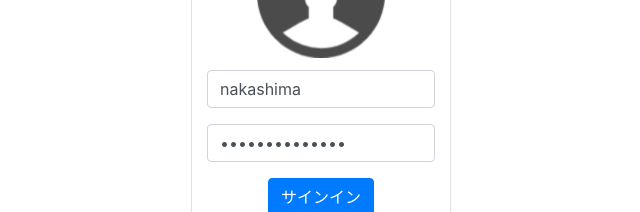
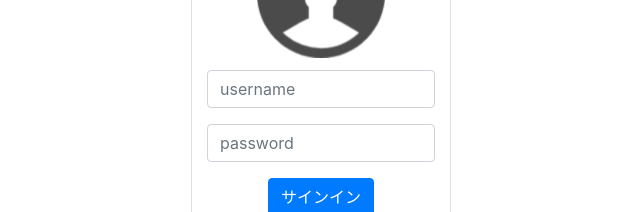
Before and after one commit to cmb-sy/Manage-Tasks-with-Kanban-board, a Vue app in the folder frontend/: page /signin in a window 1280 px wide. Shown: the part 304-516 px from the top of the page, without its empty margins (319-959 px from the left). Built offline with nearby package versions, Linux system fonts and the light colour scheme; the HTML template or start-up script is replaced by a standard one.

Commit message:
add comment

```diff
--- a/frontend/src/components/authentication/SignIn.vue
+++ b/frontend/src/components/authentication/SignIn.vue
@@ -1,4 +1,9 @@
 <script setup>
+/**
+ * アクセストークンを受け取り保存できたらログイン成功。
+ * <form>で送るとBroken pipe from が発生する。serializerの受け取り方に問題ありなので、使う場合は修正が必要
+ */
+
 import { ref } from "vue";
 import { useStore } from "vuex";
 import { useRouter } from "vue-router";
@@ -7,14 +12,13 @@ import axios from "axios";
 const store = useStore();
 const $router = useRouter();
 
+// オブジェクトはリアクティブに変更
 const userData = ref({
-  username: "nakashima",
-  password: "Hogehoge1234!!",
+  username: "",
+  password: "",
 });
 
-// アクセストークンを受け取り保存できたらログイン成功
 const signIn = async () => {
-  console.log(userData.value);
   try {
     // 非同期：レスポンスが受信されるまで待機
     const response = await axios.post(
@@ -23,7 +27,7 @@ const signIn = async () => {
     );
 
     updateUserAuthentication(response); //tokenとusernameの保存
-    $router.push("/backboard");
+    $router.push("/backboard"); // backboardへルーティング
   } catch (e) {
     alert("ログインに失敗しました");
     console.error(e);
@@ -44,7 +48,6 @@ const updateUserAuthentication = (authnticationJson) => {
     <head>
       <title>ログイン</title>
     </head>
-    <!-- <form class="text-center card"> -->
     <div class="card-body text-center card" style="text-align: center">
       <h1 class="card-title">
         <img src="../../assets/css/img/accountIcon.png" alt="ログイン" />
@@ -72,6 +75,5 @@ const updateUserAuthentication = (authnticationJson) => {
         サインアップは<router-link to="/signup">こちら</router-link>
       </p>
     </div>
-    <!-- </form> -->
   </div>
 </template>
--- a/frontend/src/components/authentication/SingnUp.vue
+++ b/frontend/src/components/authentication/SingnUp.vue
@@ -13,11 +13,11 @@ const userSignupData = ref({
 
 const signUp = async () => {
   try {
+    // 非同期：レスポンスが受信されるまで待機
     const response = await axios.post(
       "http://127.0.0.1:8000/accounts/signup/",
       userSignupData.value
     );
-    // 非同期：レスポンスが受信されるまで待機
     console.log(response);
     $router.push("/backboard");
   } catch (e) {
@@ -31,6 +31,7 @@ const signUp = async () => {
 <template>
   <h2>サインアップ</h2>
   <p>本サイトにユーザ登録する方はこちらから</p>
+  <p><router-link to="/signin">サインインへ戻る</router-link></p>
   <form>
     <div class="mb-3">
       <div class="mt-4">
```
